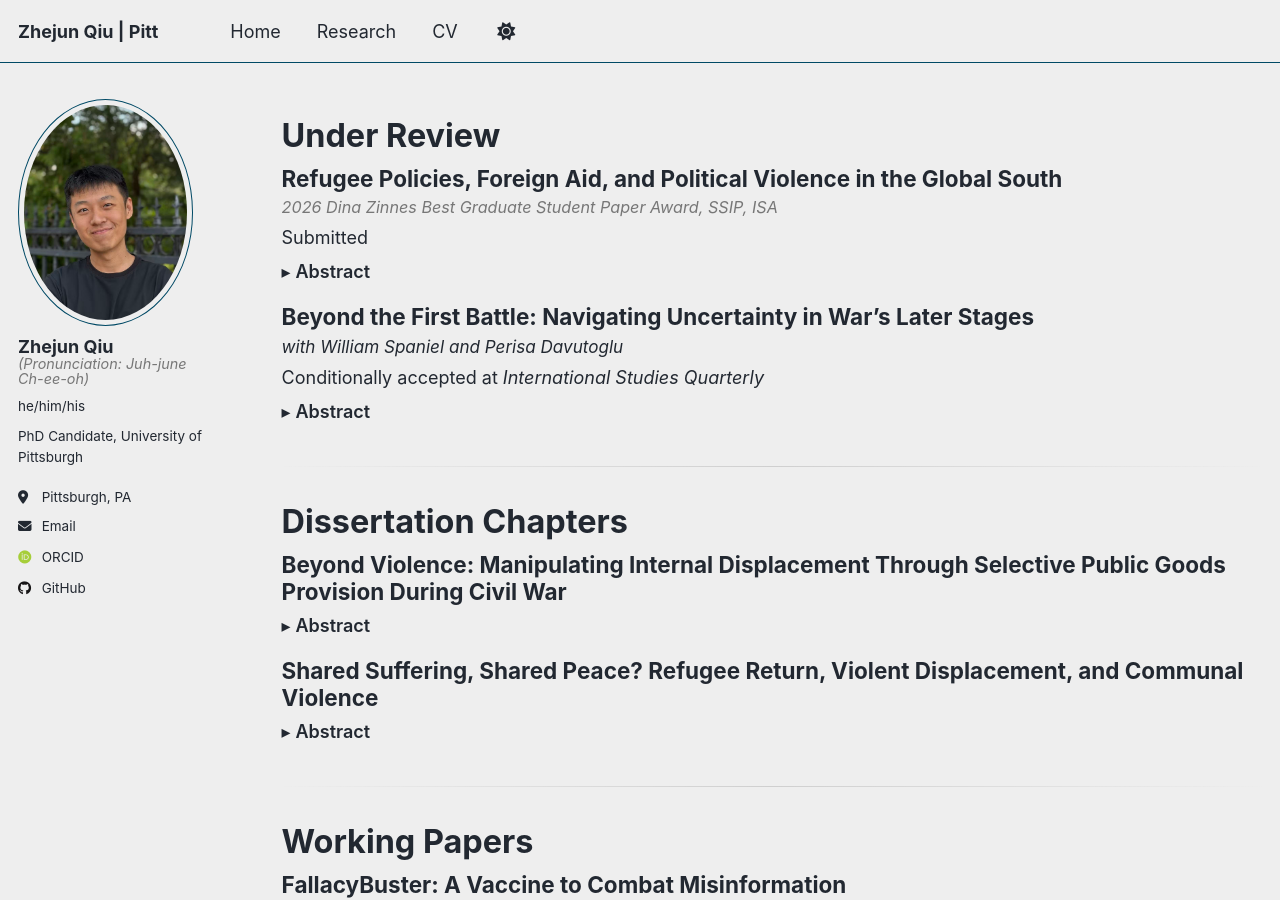
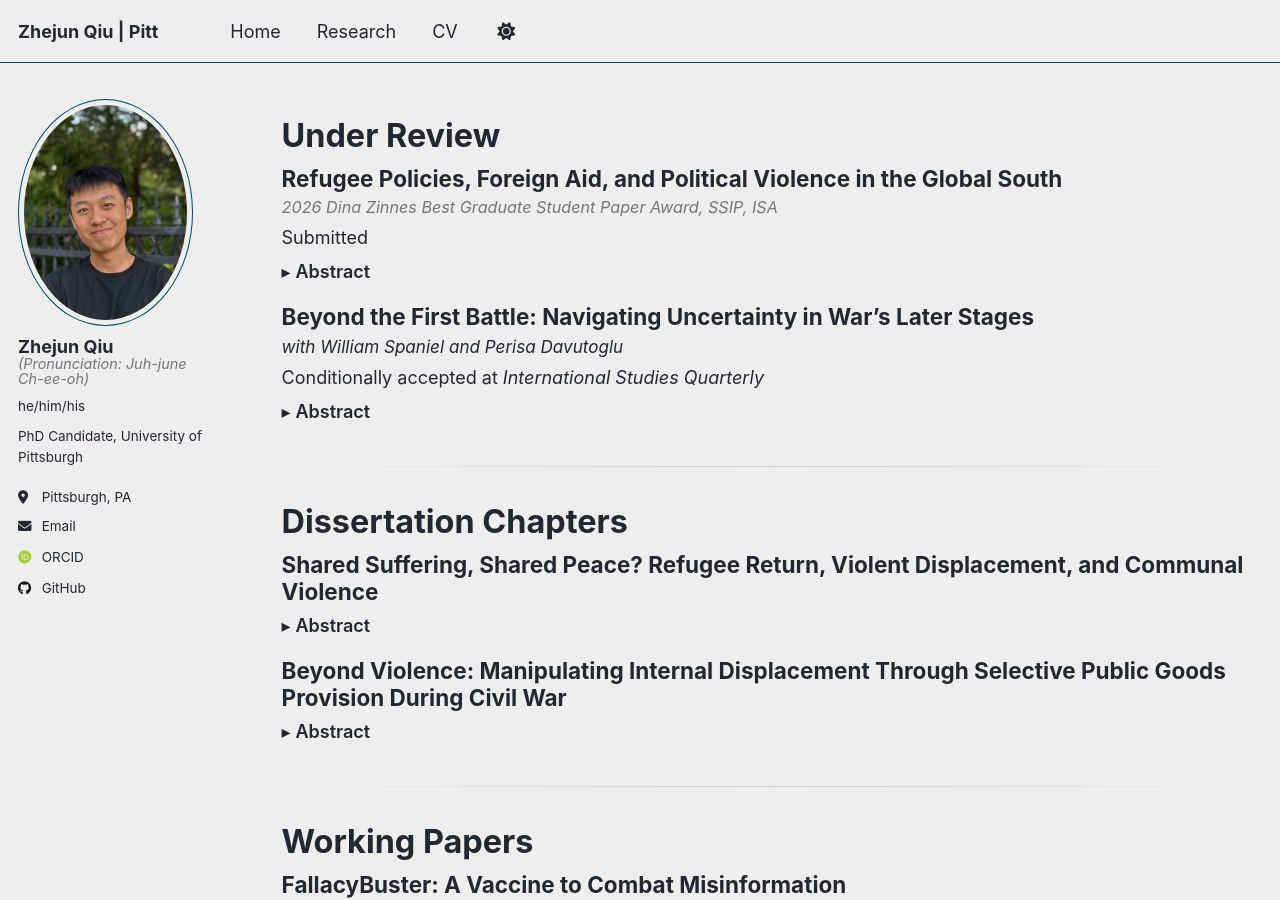
Before and after one commit to zhejun-qiu/zhejun-qiu.github.io, a Jekyll site: the page built from _pages/research.md, in a window 1280 px wide and 900 px high. Built offline with Jekyll 4.4.1, drawn with Linux system fonts in a browser that asks for light colours; some web fonts are replaced; a script that is not in the unit is left out.

Commit message:
Update research.md

```diff
--- a/_pages/research.md
+++ b/_pages/research.md
@@ -86,35 +87,53 @@
 
 <hr class="section-split" />
 
-{%- comment -%} === New Dissertation Section === {%- endcomment -%}
-
-{%- assign dissertation = site.publications | where_exp: "p", "p.title == 'Shared Suffering, Shared Peace? Refugee Return, Violent Displacement, and Communal Violence' or p.title == 'Beyond Violence: Manipulating Internal Displacement Through Selective Public Goods Provision During Civil War'" -%}
+{%- comment -%} Dissertation chapters (subset of publications) {%- endcomment -%}
+{%- assign diss_shared = site.publications | where: "title", "Shared Suffering, Shared Peace? Refugee Return, Violent Displacement, and Communal Violence" -%}
+{%- assign diss_beyond = site.publications | where: "title", "Beyond Violence: Manipulating Internal Displacement Through Selective Public Goods Provision During Civil War" -%}
+{%- assign dissertation = diss_shared | concat: diss_beyond -%}
 
 <h1 style="margin:0 0 .5rem; font-size:1.8rem;">Dissertation Chapters</h1>
 
+{%- comment -%} Dissertation — single-authored first {%- endcomment -%}
 {%- for post in dissertation -%}
   {%- assign co = post.coauthors | to_s | strip -%}
-  <article class="archive__item" style="margin:0 0 1rem 0;">
-    <h2 class="archive__item-title no_toc" style="margin:0;">{{ post.title }}</h2>
-    {%- if co != '' -%}
-      <p style="margin:.2rem 0 0; font-style:italic; font-size:.95em;">with <em>{{ co }}</em></p>
-    {%- endif -%}
-    {%- if post.abstract -%}
-      <details class="abstract">
-        <summary>Abstract</summary>
-        <div class="archive__item-excerpt">{{ post.abstract }}</div>
-      </details>
-    {%- endif -%}
-  </article>
+  {%- if co == '' -%}
+<article class="archive__item" style="margin:0 0 1rem 0;">
+  <h2 class="archive__item-title no_toc" style="margin:0;">{{ post.title }}</h2>
+  {%- if post.abstract -%}
+    <details class="abstract">
+      <summary>Abstract</summary>
+      <div class="archive__item-excerpt">{{ post.abstract }}</div>
+    </details>
+  {%- endif -%}
+</article>
+  {%- endif -%}
+{%- endfor -%}
+
+{%- comment -%} Dissertation — then coauthored (future-proof) {%- endcomment -%}
+{%- for post in dissertation -%}
+  {%- assign co = post.coauthors | to_s | strip -%}
+  {%- unless co == '' -%}
+<article class="archive__item" style="margin:0 0 1rem 0;">
+  <h2 class="archive__item-title no_toc" style="margin:0;">{{ post.title }}</h2>
+  <p style="margin:.2rem 0 0; font-style:italic; font-size:.95em;">with <em>{{ co }}</em></p>
+  {%- if post.abstract -%}
+    <details class="abstract">
+      <summary>Abstract</summary>
+      <div class="archive__item-excerpt">{{ post.abstract }}</div>
+    </details>
+  {%- endif -%}
+</article>
+  {%- endunless -%}
 {%- endfor -%}
 
 <hr class="section-split" />
 
 <h1 style="margin:0 0 .5rem; font-size:1.8rem;">Working Papers</h1>
 
-{%- comment -%} Working Papers — single-authored first {%- endcomment -%}
+{%- comment -%} Working Papers — single-authored first (no per-item status line) {%- endcomment -%}
 {%- for post in working -%}
-  {%- if post.title != 'Shared Suffering, Shared Peace? Refugee Return, Violent Displacement, and Communal Violence' and post.title != 'Beyond Violence: Manipulating Internal Displacement Through Selective Public Goods Provision During Civil War' -%}
+  {%- if post.title != "Shared Suffering, Shared Peace? Refugee Return, Violent Displacement, and Communal Violence" and post.title != "Beyond Violence: Manipulating Internal Displacement Through Selective Public Goods Provision During Civil War" -%}
     {%- assign co = post.coauthors | to_s | strip -%}
     {%- if co == '' -%}
 <article class="archive__item" style="margin:0 0 1rem 0;">
@@ -130,9 +149,9 @@
   {%- endif -%}
 {%- endfor -%}
 
-{%- comment -%} Working Papers — then coauthored {%- endcomment -%}
+{%- comment -%} Working Papers — then coauthored (no per-item status line) {%- endcomment -%}
 {%- for post in working -%}
-  {%- if post.title != 'Shared Suffering, Shared Peace? Refugee Return, Violent Displacement, and Communal Violence' and post.title != 'Beyond Violence: Manipulating Internal Displacement Through Selective Public Goods Provision During Civil War' -%}
+  {%- if post.title != "Shared Suffering, Shared Peace? Refugee Return, Violent Displacement, and Communal Violence" and post.title != "Beyond Violence: Manipulating Internal Displacement Through Selective Public Goods Provision During Civil War" -%}
     {%- assign co = post.coauthors | to_s | strip -%}
     {%- unless co == '' -%}
 <article class="archive__item" style="margin:0 0 1rem 0;">
```
Also changed, not shown: other parts of _pages/research.md (+1 -0 lines).
